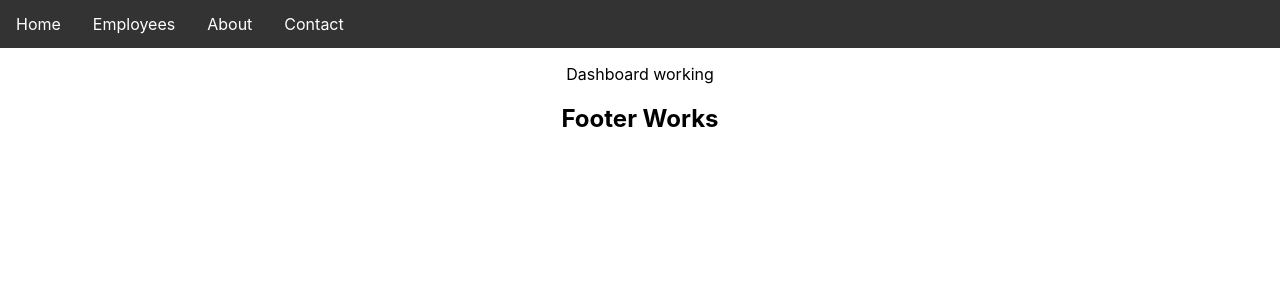
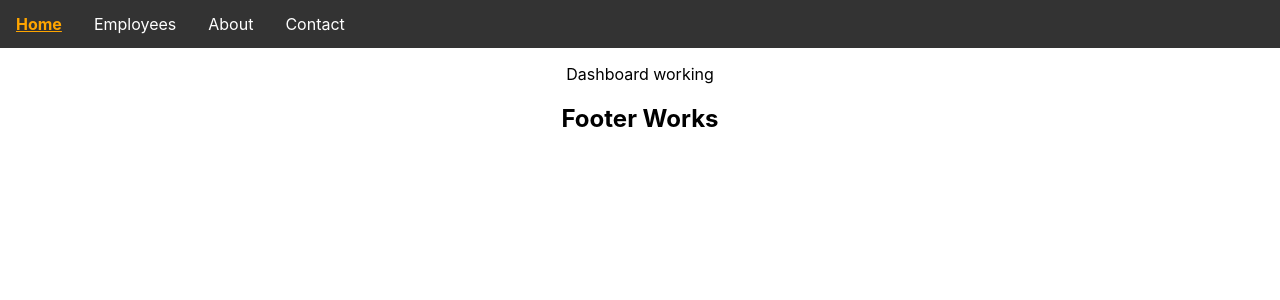
Before and after one commit to aryansharma279/React-router-dom-v, a React (Create React App) app: page / in a window 1280 px wide. Shown: the top 300 px of the page. Built offline with nearby package versions, Linux system fonts and the light colour scheme.

Commit message:
[NEW] Added NavLink in Header and router

```diff
--- a/src/components/shared/header/Header.css
+++ b/src/components/shared/header/Header.css
@@ -20,3 +20,11 @@ li {
   padding: 14px 16px;
   text-decoration: none;
 }
+
+
+.menu-style {
+  text-decoration: "underline";
+  color: red;
+  background-color: green;
+
+}
--- a/src/components/shared/header/Header.js
+++ b/src/components/shared/header/Header.js
@@ -1,15 +1,24 @@
-import React from 'react'
-import { Link } from 'react-router-dom'
+import React,{useState} from 'react'
+import { Link,NavLink } from 'react-router-dom'
 import "./Header.css"
 
+
+
 const Header = () => {
+ const active =
+ {
+  textDecoration: "underline",
+  color: "orange",
+  fontWeight: "bold"
+}
+
   return (
     <div>
     <ul>
-     <Link to="/"><li>Home</li></Link>
-     <Link to="/employees"><li>Employees</li></Link>
-     <Link to="/about"><li>About</li></Link>
-     <Link to="/contact"><li>Contact</li></Link>
+     <li><NavLink to="/"  style={({isActive})=> isActive? active: null}>Home</NavLink></li>
+     <li><NavLink to="/employees"  style={({isActive})=> isActive? active: null}>Employees</NavLink></li>
+     <li><NavLink to="/about"  style={({isActive})=> isActive? active: null}>About</NavLink></li>
+     <li><NavLink to="/contact"  style={({isActive})=> isActive? active: null}>Contact</NavLink></li>
      </ul>
     </div>
   )
```
